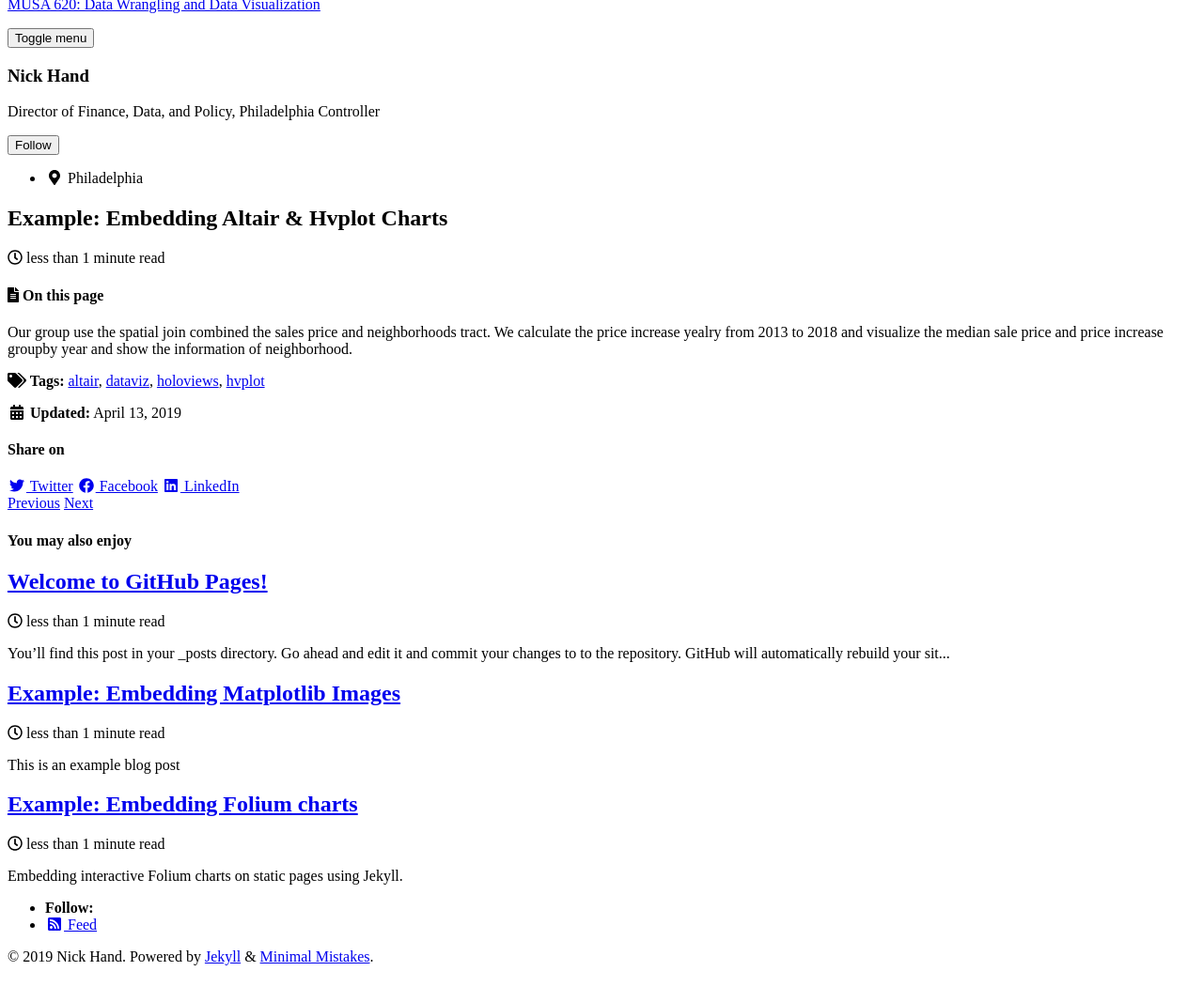
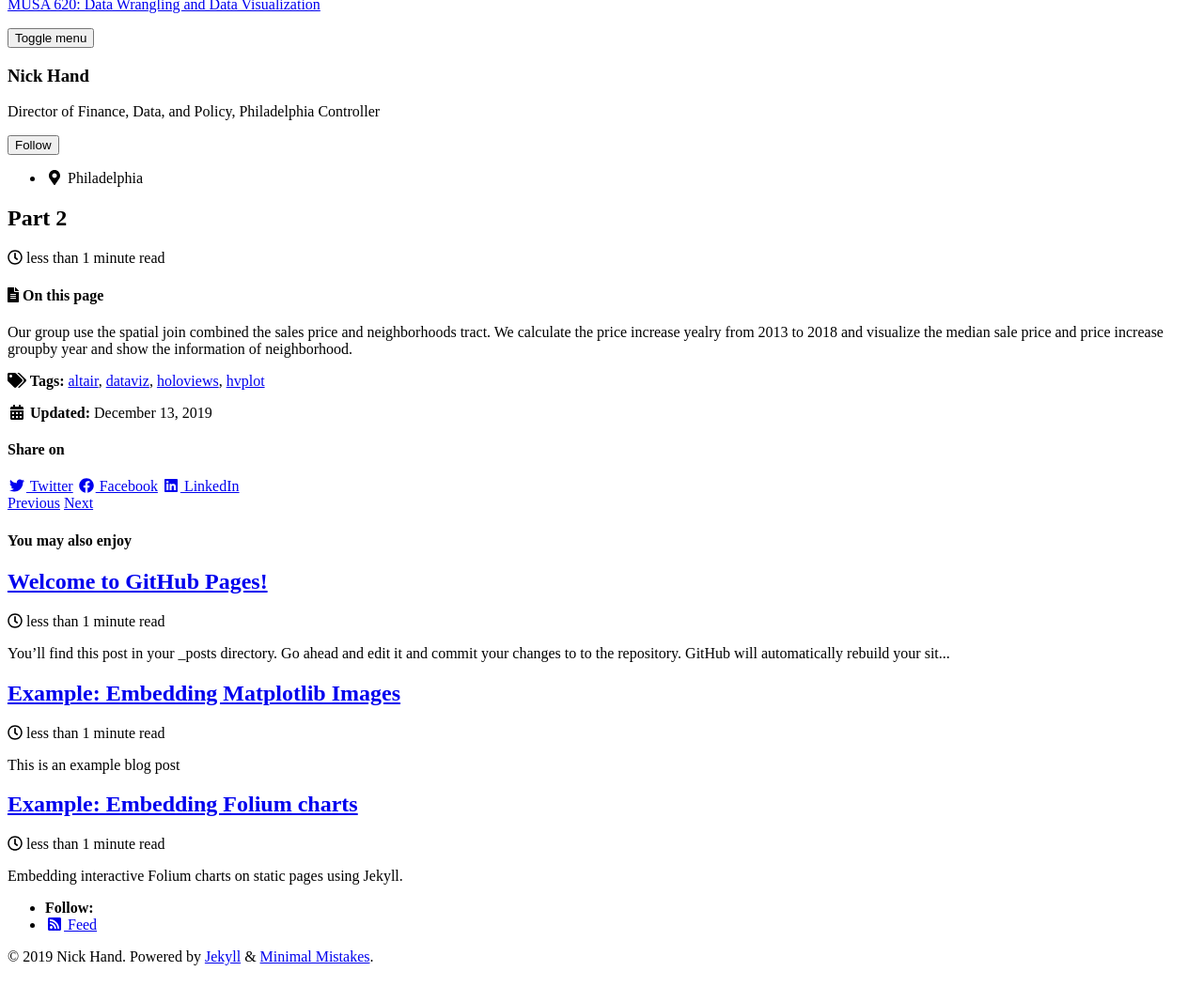
Before and after one commit to zhaoanyang36/house_price_prediction, a Jekyll site: the page built from _posts/2019-12-13-Part 2.md, in a window 1280 px wide, cut to the strip 112-1210 px from the top of the page. Shown: the top 1067 px of the strip at 94% size. Built offline with Jekyll 4.4.1, drawn with Linux system fonts in a browser that asks for light colours; cached includes are drawn as plain includes; nearby versions of some CDN libraries.

Commit message:
Update and rename 2019-04-13-measles-charts.md to 2019-12-13-Part 2.md

```diff
--- a/_posts/2019-04-13-measles-charts.md
+++ b/_posts/2019-12-13-Part 2.md
@@ -1,6 +1,6 @@
 ---
-title: "Example: Embedding Altair & Hvplot Charts"
-date: 2019-04-13
+title: "Part 2"
+date: 2019-12-13
 published: true
 tags: [dataviz, altair, hvplot, holoviews]
 excerpt: "Embedding interactive charts on static pages using Jekyll."
```
